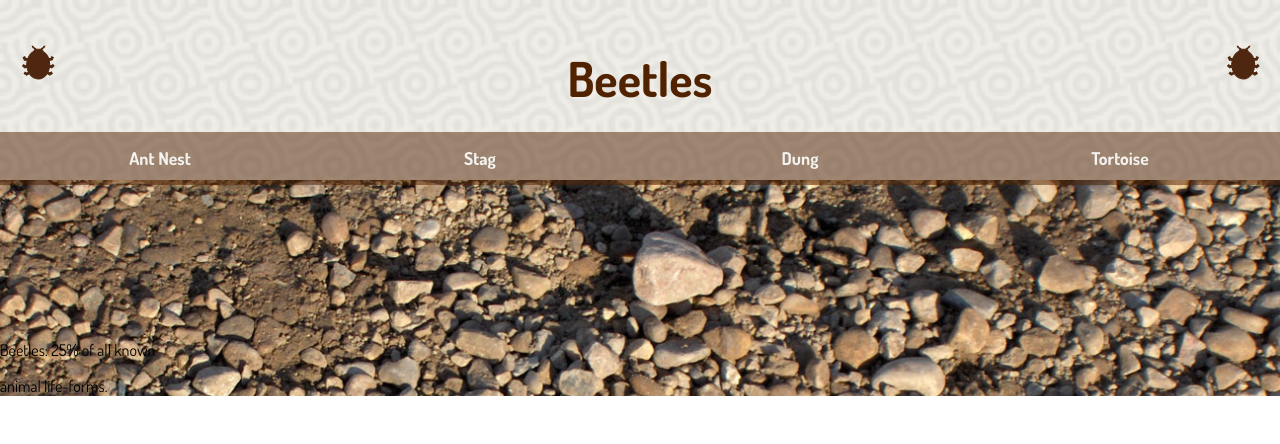
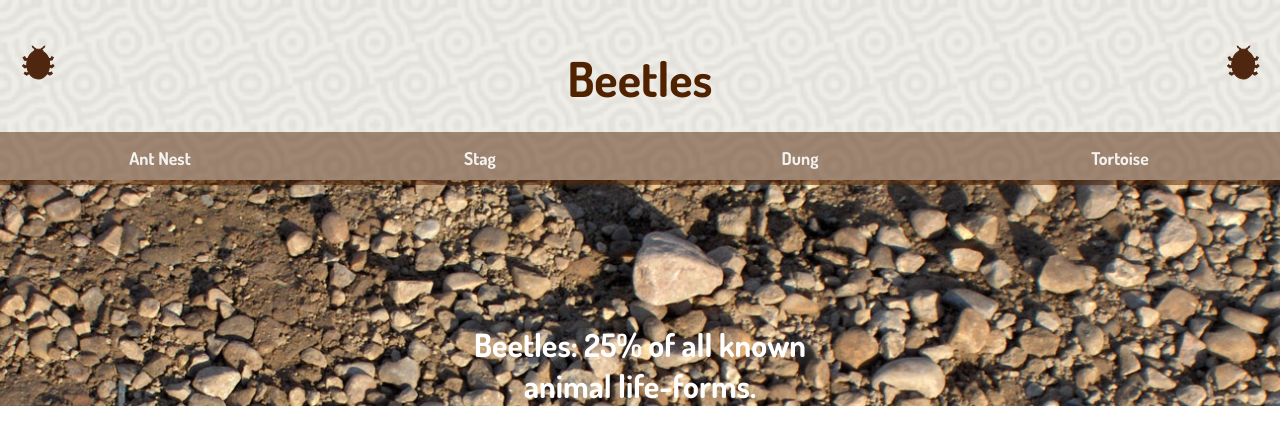
Before and after one commit to RyanNicholasPurdy/dsn1674-assignment-7, a plain HTML site: page index.html in a window 1280 px wide. Drawn offline with Linux system fonts and the light colour scheme.

Commit message:
Banner Image Changes
-changes text size
-Change text colour

```diff
--- a/css/main.css
+++ b/css/main.css
@@ -80,3 +80,12 @@ nav li:hover{
   background-repeat: no-repeat;
   background-position: left top;
 }
+
+.text{
+  color: white;
+  font-weight: bold;
+  font-size: 2em;
+  padding: 0;
+  margin: 0;
+  text-align: center;
+}
--- a/index.html
+++ b/index.html
@@ -27,6 +27,6 @@
 </header>
 
 <div class="text-body">
-  <p class="info">Beetles: 25% of all known</p>
-  <p class="info">animal life-forms.</p>
+  <p class="text">Beetles: 25% of all known</p>
+  <p class="text">animal life-forms.</p>
 </div>
```
